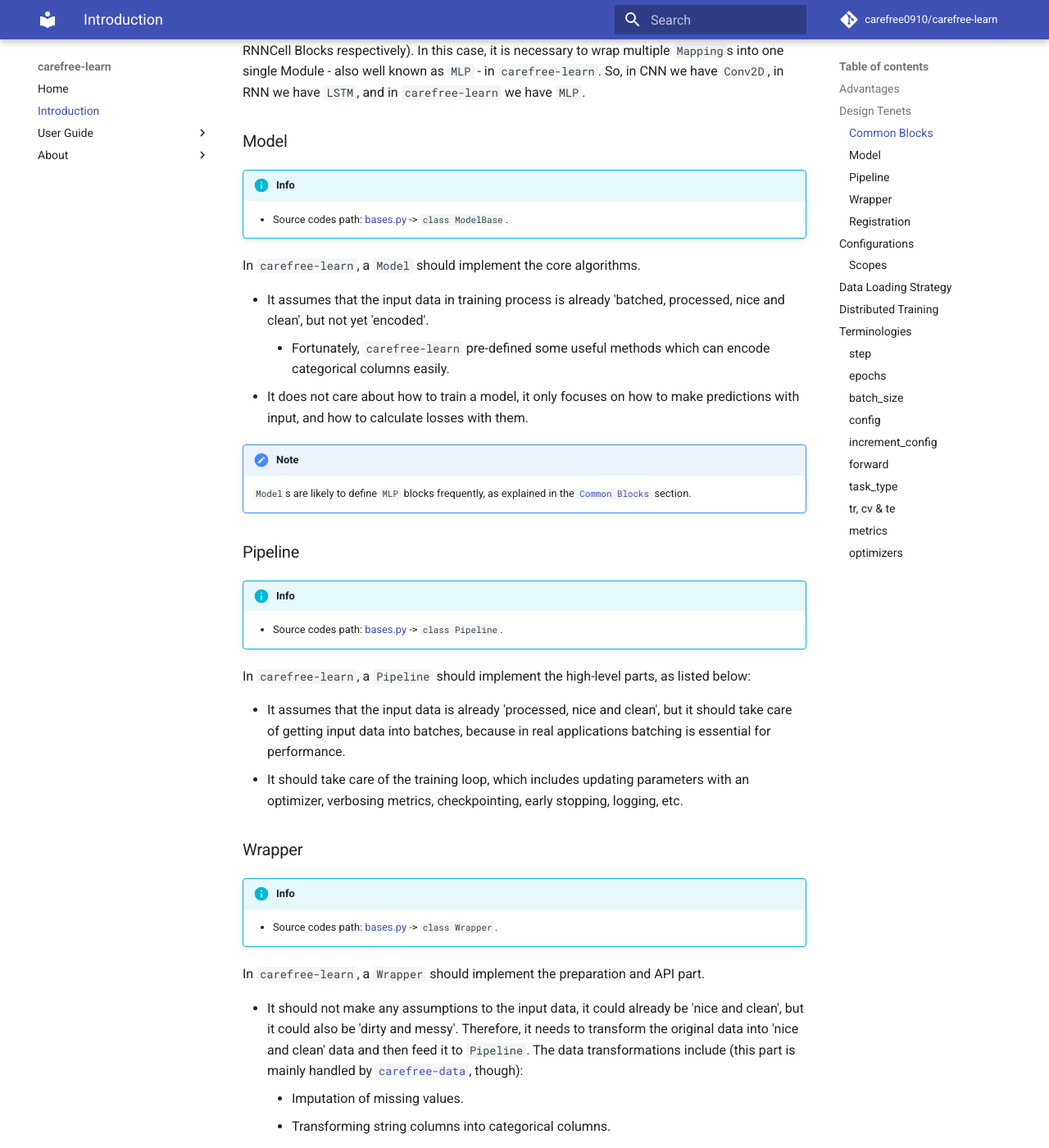
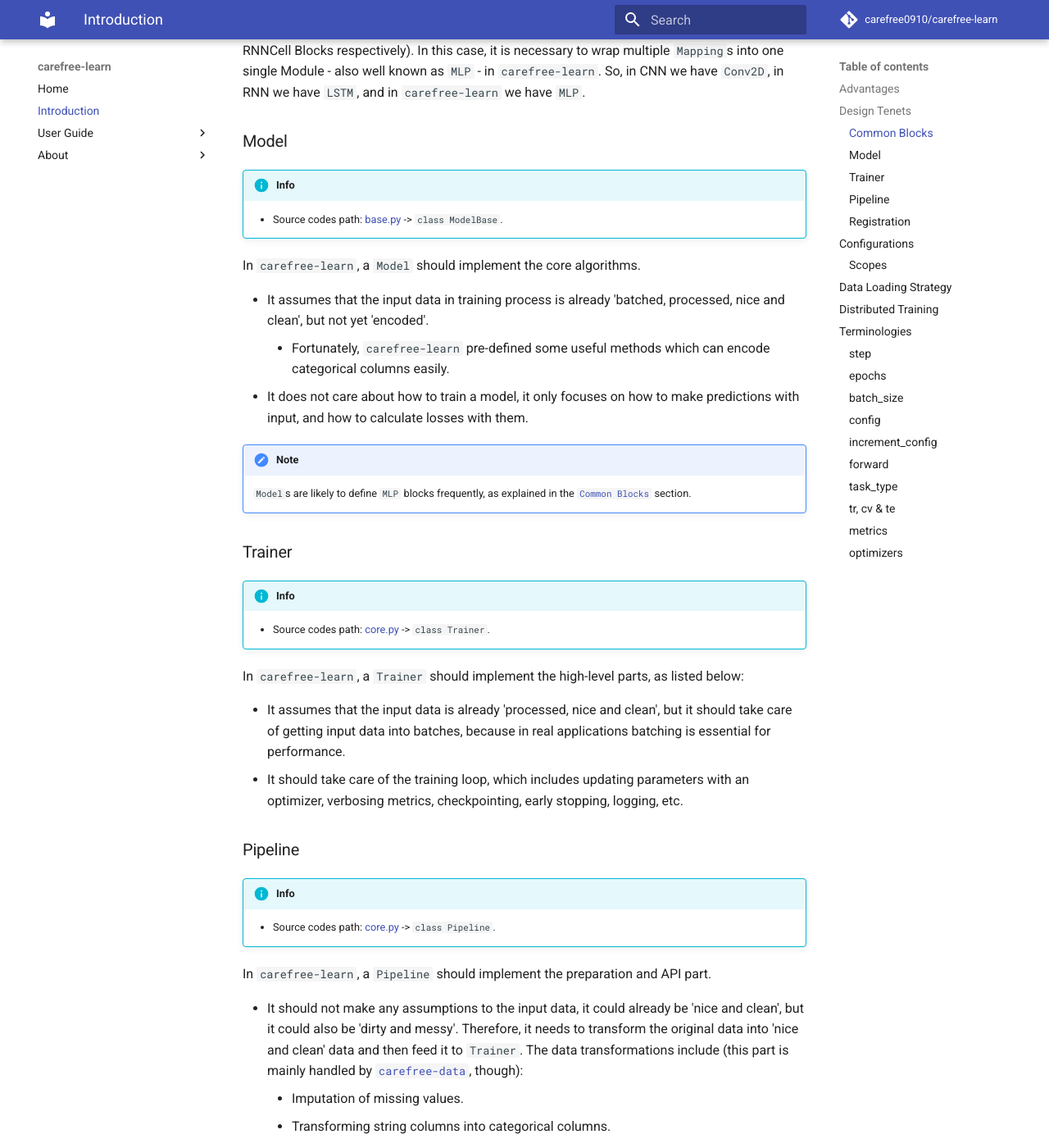
Before and after one commit to carefree0910/carefree-learn, an MkDocs documentation site: the page built from docs/introduction.md, in a window 1280 px wide and 1400 px high, scrolled down 3014 px. Shown: the whole window at 82% size. Built offline with MkDocs 1.6.1 and Material for MkDocs 9.7.7, drawn with Linux system fonts in a browser that asks for light colours; comment, search, counter and statistics services are not loaded; some of the changed text lies outside the part shown.

Commit message:
📝Removed TODO : Modify documents of (old) Pipeline & Wrapper ( & Model, because source code path has changed)

````diff
--- a/cflearn/__init__.py
+++ b/cflearn/__init__.py
@@ -1,4 +1,2 @@
 from .api import *
 from .models import *
-
-# TODO : Modify documents of (old) Pipeline & Wrapper ( & Model, because source code path has changed)
--- a/docs/introduction.md
+++ b/docs/introduction.md
@@ -89,7 +89,7 @@ In `carefree-learn`, there are three main design tenets that address this tensio
 
 + Share configurations with one single `config` argument (see [`Configurations`](introduction.md#configurations)).
 + Build some common blocks which shall be leveraged across different models (see [`Common Blocks`](introduction.md#common-structure)).
-+ Divide `carefree-learn` into three parts: [`Model`](introduction.md#model), [`Pipeline`](introduction.md#pipeline) and [`Wrapper`](introduction.md#wrapper), each focuses on certain roles.
++ Divide `carefree-learn` into three parts: [`Model`](introduction.md#model), [`Trainer`](introduction.md#trainer) and [`Pipeline`](introduction.md#pipeline), each focuses on certain roles.
 + Implemente functions (`cflearn.register_*` to be exact) to ensure flexibility and control on different modules and stuffs (see [`Registration`](introduction.md#registration)).
 
 We will introduce the details in the following subsections.
@@ -108,7 +108,7 @@ Recall that `carefree-learn` focuses on tabular datasets, which means `carefree-
 ### Model
 
 !!! info
-    + Source codes path: [bases.py](https://github.com/carefree0910/carefree-learn/blob/dev/cflearn/bases.py){target=_blank} -> `class ModelBase`.
+    + Source codes path: [base.py](https://github.com/carefree0910/carefree-learn/blob/dev/cflearn/models/base.py){target=_blank} -> `class ModelBase`.
 
 In `carefree-learn`, a `Model` should implement the core algorithms.
 
@@ -119,24 +119,24 @@ In `carefree-learn`, a `Model` should implement the core algorithms.
 !!! note
     `Model`s are likely to define `MLP` blocks frequently, as explained in the [`Common Blocks`](introduction.md#common-blocks) section.
 
-### Pipeline
+### Trainer
 
 !!! info
-    + Source codes path: [bases.py](https://github.com/carefree0910/carefree-learn/blob/dev/cflearn/bases.py){target=_blank} -> `class Pipeline`.
+    + Source codes path: [core.py](https://github.com/carefree0910/carefree-learn/blob/dev/cflearn/trainer/core.py){target=_blank} -> `class Trainer`.
 
-In `carefree-learn`, a `Pipeline` should implement the high-level parts, as listed below:
+In `carefree-learn`, a `Trainer` should implement the high-level parts, as listed below:
 
 + It assumes that the input data is already 'processed, nice and clean', but it should take care of getting input data into batches, because in real applications batching is essential for performance.
 + It should take care of the training loop, which includes updating parameters with an optimizer, verbosing metrics, checkpointing, early stopping, logging, etc.
 
-### Wrapper
+### Pipeline
 
 !!! info
-    + Source codes path: [bases.py](https://github.com/carefree0910/carefree-learn/blob/dev/cflearn/bases.py){target=_blank} -> `class Wrapper`.
+    + Source codes path: [core.py](https://github.com/carefree0910/carefree-learn/blob/dev/cflearn/pipeline/core.py){target=_blank} -> `class Pipeline`.
 
-In `carefree-learn`, a `Wrapper` should implement the preparation and API part.
+In `carefree-learn`, a `Pipeline` should implement the preparation and API part.
 
-+ It should not make any assumptions to the input data, it could already be 'nice and clean', but it could also be 'dirty and messy'. Therefore, it needs to transform the original data into 'nice and clean' data and then feed it to `Pipeline`. The data transformations include (this part is mainly handled by [`carefree-data`](https://github.com/carefree0910/carefree-data){target=_blank}, though):
++ It should not make any assumptions to the input data, it could already be 'nice and clean', but it could also be 'dirty and messy'. Therefore, it needs to transform the original data into 'nice and clean' data and then feed it to `Trainer`. The data transformations include (this part is mainly handled by [`carefree-data`](https://github.com/carefree0910/carefree-data){target=_blank}, though):
     + Imputation of missing values.
     + Transforming string columns into categorical columns.
     + Processing numerical columns.
@@ -180,7 +180,7 @@ In `carefree-learn`, we have few args and kwargs in each module. Instead, we'll
 Since we have many stand-alone modules that provide corresponding functionalities, our configuration (which is a Python dict) will be designed 'hierarchically', and each module can read its specified configuration under its specific 'scope'. If needed, they can also access configurations defined under other 'scopes' easily because the whole configuration dict will be passed to each module.
 
 !!! info
-    Currently we mainly have 6 scopes in use: `root` (`wrapper_config`), `model_config`, `pipeline_config`, `data_config`, `metric_config` and `optimizers`.
+    Currently we mainly have 6 scopes in use: `root` (`pipeline_config`), `model_config`, `trainer_config`, `data_config`, `metric_config` and `optimizers`.
 
 Suppose we have a Python dict named `config` now:
 
@@ -198,8 +198,8 @@ config = {
     "model_config": {
         "...": ...
     },
-    # `pipeline_config` scope
-    "pipeline_config": {
+    # `trainer_config` scope
+    "trainer_config": {
         "...": ...
     },
     ...
@@ -239,7 +239,7 @@ One **`step`** in the training process means that one mini-batch passed through
 
 ### epochs
 
-In most deep learning processes, training is structured into epochs. An epoch is one iteration over the entire input data, which is constructed by several **`step`**s.
+In most deep learning processes, training is structured into epochs. An epoch is one iteration over the entire input data, which is constructed by several **`step`**s.
 
 ### batch_size
 
@@ -279,7 +279,7 @@ In most cases, we use:
 
 ### metrics
 
-Although `losses` are what we optimize directly during training, `metrics` are what we 'actually' want to optimize (e.g. `acc`, `auc`, `f1-score`, etc.). Sometimes we may want to take multiple `metrics` into consideration, and we may also want to eliminate the fluctuation comes with mini-batch training by applying EMA on the metrics. To make things clearer, we decided to introduce the **`metric_config`** scope (under the **`pipeline_config`** scope). By default:
+Although `losses` are what we optimize directly during training, `metrics` are what we 'actually' want to optimize (e.g. `acc`, `auc`, `f1-score`, etc.). Sometimes we may want to take multiple `metrics` into consideration, and we may also want to eliminate the fluctuation comes with mini-batch training by applying EMA on the metrics. To make things clearer, we decided to introduce the **`metric_config`** scope (under the **`trainer_config`** scope). By default:
 
 + `mae` & `mse` is used for regression tasks, while `auc` & `acc` is used for classification tasks.
 + An EMA with `:::python decay = 0.1` will be used.
@@ -290,7 +290,7 @@ So `carefree-learn` will construct the following configurations for you by defau
 ```json
 {
     ...,
-    "pipeline_config": {
+    "trainer_config": {
         ...,
         "metric_config": {
             "decay": 0.1,
@@ -306,7 +306,7 @@ It's worth mentioning that `carefree-learn` also supports using losses as metric
 ```json
 {
     ...,
-    "pipeline_config": {
+    "trainer_config": {
         ...,
         "metric_config": {
             "decay": 0.1,
@@ -318,12 +318,12 @@ It's worth mentioning that `carefree-learn` also supports using losses as metric
 
 ### optimizers
 
-Sometimes we may want to have different optimizers to optimize different group of parameters. In order to make things easier with flexibility and control, we decided to introduce the **`optimizers`** scope (under the **`pipeline_config`** scope). By default, **all** parameters will be optimized via one single optimizer, so `carefree-learn` will construct the following configurations for you by default:
+Sometimes we may want to have different optimizers to optimize different group of parameters. In order to make things easier with flexibility and control, we decided to introduce the **`optimizers`** scope (under the **`trainer_config`** scope). By default, **all** parameters will be optimized via one single optimizer, so `carefree-learn` will construct the following configurations for you by default:
 
 ```json
 {
     ...,
-    "pipeline_config": {
+    "trainer_config": {
         ...,
         "optimizers": {
             "all": {
@@ -361,7 +361,7 @@ class Foo(ModelBase):
 ```json
 {
     ...,
-    "pipeline_config": {
+    "trainer_config": {
         ...,
         "optimizers": {
             "params1": {
````
Also changed, not shown: docs/user-guide/configurations.md (+5 -8 lines), 1 other file.
